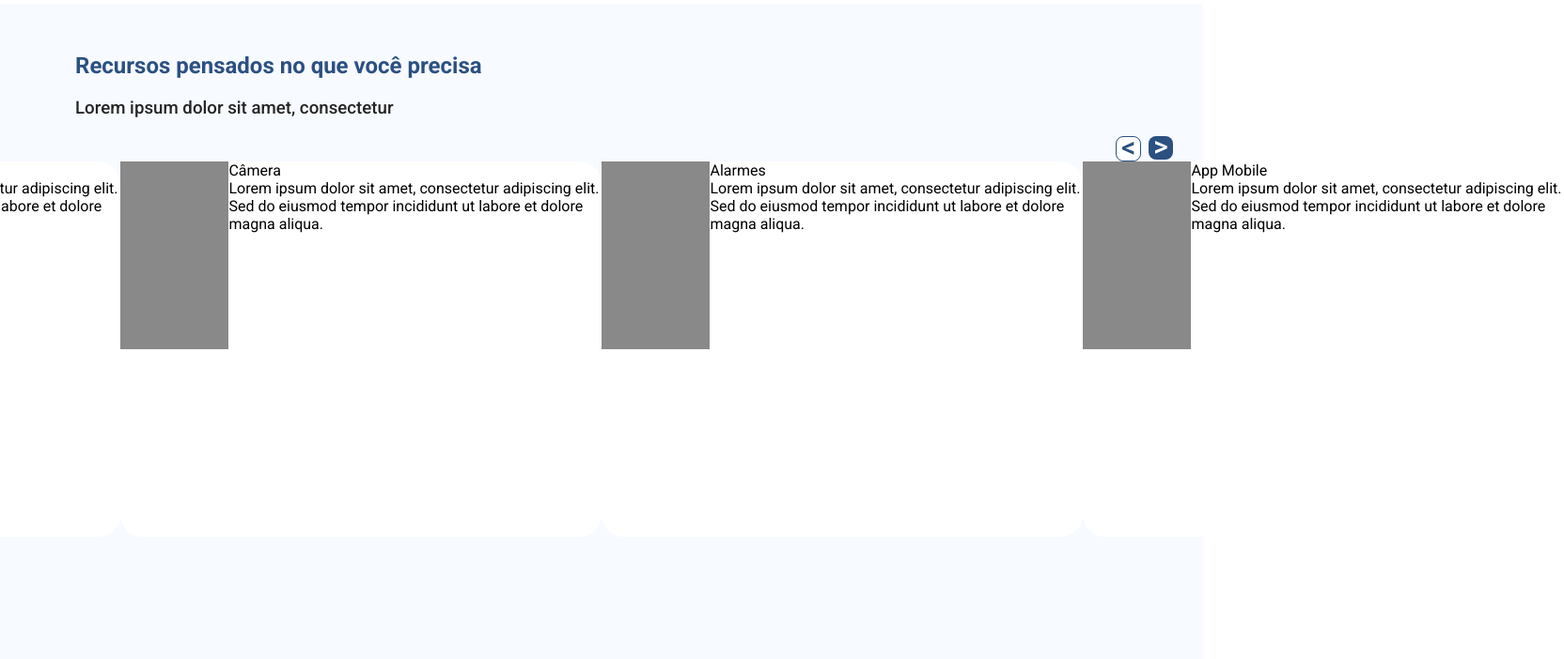
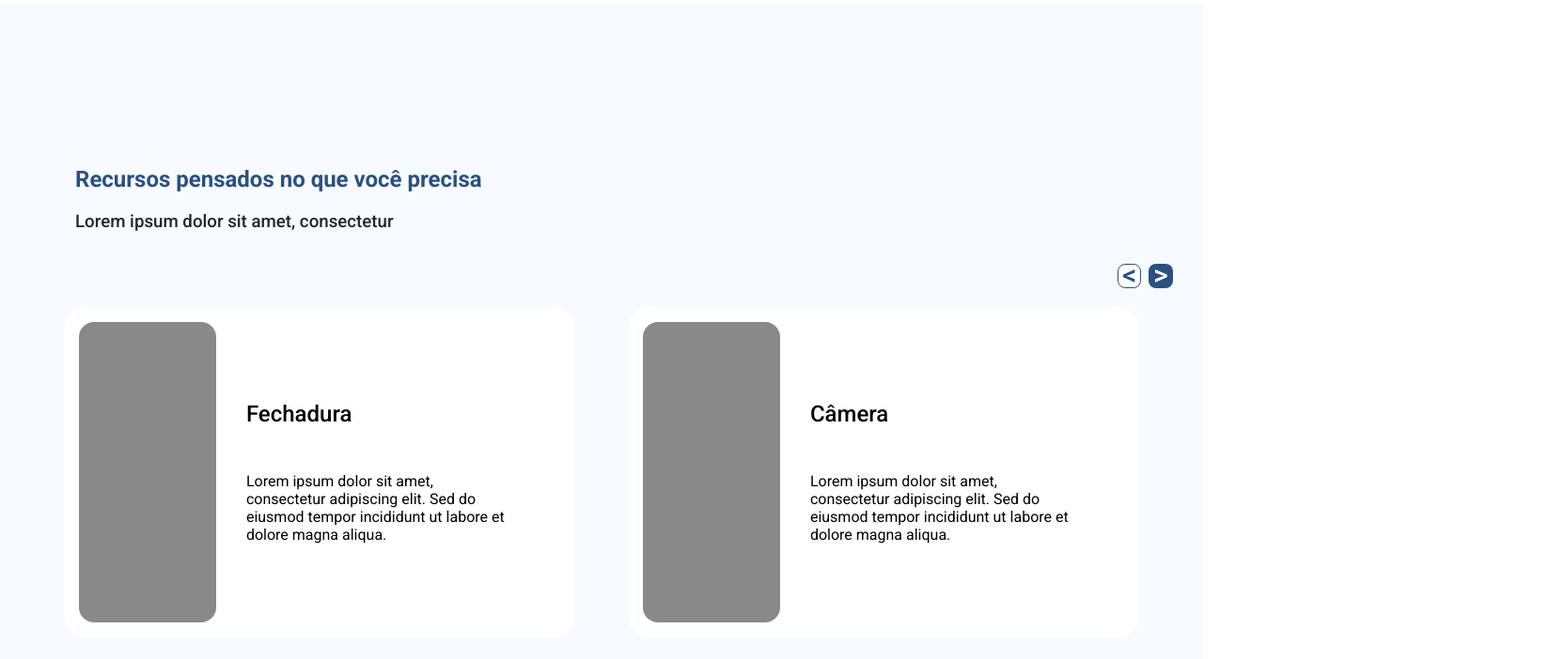
Before and after one commit to mariaeduardadepascoa/SafeNest, a plain HTML site: page index.html in a window 1280 px wide. Shown: the part 796-1498 px from the top of the page at 94% size, 1664 px wide, since content can reach past the window. Drawn offline with Linux system fonts and the light colour scheme.

Commit message:
Seção de recursos finalizada

```diff
--- a/index.html
+++ b/index.html
@@ -17,7 +17,7 @@
             </div>
             <div id="buttons-header">
                 <button id="button-login-header" onclick="abrirPaginaLogin()">Entrar</button>
-                <button id="buttons-cadastro" onclick="abrirPaginaCadastro()">Cadastre-se</button>
+                <button class="buttons-cadastro" onclick="abrirPaginaCadastro()">Cadastre-se</button>
             </div>
         </header>
         <div class="conjuntoDivsInicio">
@@ -26,21 +26,21 @@
                 <h3><span>O SafeNest é o sistema de segurança residencial inteligente que monitora, alerta e protege sua família 24 horas por dia.</span></h3>
             </div>
             <div class="buttonsInicialPage">
-                <button id="buttons-cadastro" onclick="abrirPaginaCadastro()">Começar agora<img src="imagens/External link.svg" alt="Ícone branco de link externo"></button>
+                <button class="buttons-cadastro" onclick="abrirPaginaCadastro()">Começar agora<img src="imagens/External link.svg" alt="Ícone branco de link externo"></button>
                 <button id="button-como-funciona" href="#comece-a-usar">Como funciona</button>
             </div>
         </div>
         <div class="inicialPage-imagem"></div>
     </section>
-    <section class="recursos-page">
+    <section class="recursos-page" >
         <div class="top-texts">
             <h1>Recursos pensados no que você precisa</h1>
             <h3>Lorem ipsum dolor sit amet, consectetur</h3>
         </div>
 
         <div class="buttons-recursos-cards">
-            <div class="button-voltar"><img src="imagens/_.svg" alt="Seta para voltar"></div>
-            <div class="button-proximo"><img src="imagens/_ (1).svg" alt="Seta para avançar"></div>
+            <button type="button" class="button-voltar"><img src="imagens/_.svg" alt="Seta para voltar" onclick="mostrarCards()"></button>
+            <button type="button" class="button-proximo"><img src="imagens/_ (1).svg" alt="Seta para avançar" onclick="mostrarCards()"></button>
         </div>
 
         <div class="recursos-cards">
@@ -65,7 +65,7 @@
                 </div>
             </div>
 
-            <div id="alarmes">
+            <div id="alarmes" class="none">
                 <div class="background">
                     <div class="imagem"></div>
                     <div class="conjunto-texts">
@@ -75,7 +75,7 @@
                 </div>
             </div>
 
-            <div class="app-mobile">
+            <div id="app-mobile" class="none">
                 <div class="background">
                     <div class="imagem"></div>
                     <div class="conjunto-texts">
@@ -91,5 +91,7 @@
     <section id="recursos"></section>
     <section id="comece-a-usar"></section>
     <section id="sobre-nos"></section>
+
+    <script src="script.js"></script>
 </body>
 </html>
--- a/script.js
+++ b/script.js
@@ -3,21 +3,53 @@
 //primeiro git add/commit/push: escreve na branch do canto esquerdo oq se trata e envia, depois so att o github
 // ou escreve isso no terminal: git add . -----> git commit -m "mensagem explicando a mudança feita" -----> git push origin main
 
-var nfc_lido = false;
-var porta_abriu = true;
-var vibracao_fraca = false;
+// var nfc_lido = false;
+// var porta_abriu = true;
+// var vibracao_fraca = false;
 
-var resultadoAcesso = verificarAcesso(nfc_lido, porta_abriu, vibracao_fraca);
-console.log(resultadoAcesso);
+// var resultadoAcesso = verificarAcesso(nfc_lido, porta_abriu, vibracao_fraca);
+// console.log(resultadoAcesso);
 
-function verificarAcesso (nfc_lido, porta_abriu, vibracao_fraca) {
-    if (nfc_lido == true && vibracao_fraca == true) {
-        return "Acesso AUTORIZADO";
-    } else if (nfc_lido == false && vibracao_fraca == false && porta_abriu == true) {
-        return "Alerta ARROMBAMENTO";
-    } else if (nfc_lido == false && vibracao_fraca == true && porta_abriu == true) {
-        return "Acesso AUTORIZADO (chave física)";
-    }
+// function verificarAcesso (nfc_lido, porta_abriu, vibracao_fraca) {
+//     if (nfc_lido == true && vibracao_fraca == true) {
+//         return "Acesso AUTORIZADO";
+//     } else if (nfc_lido == false && vibracao_fraca == false && porta_abriu == true) {
+//         return "Alerta ARROMBAMENTO";
+//     } else if (nfc_lido == false && vibracao_fraca == true && porta_abriu == true) {
+//         return "Acesso AUTORIZADO (chave física)";
+//     }
 
-    return "Sistema fora do ar/situação não reconhecida" //return para caso nao caia em nenhum dos if's
+//     return "Sistema fora do ar/situação não reconhecida" //return para caso nao caia em nenhum dos if's
+// }
+
+
+function mostrarCards() {
+    let fechadura = document.getElementById('fechadura');
+    let camera = document.getElementById('camera');
+    let alarmes = document.getElementById('alarmes');
+    let appMobile = document.getElementById('app-mobile');
+
+    let buttonVoltar = document.querySelector('.button-voltar');
+    let buttonProximo = document.querySelector('.button-proximo');
+
+    buttonProximo.addEventListener('click', function() {
+        fechadura.classList.add('none');
+        camera.classList.add('none');
+
+        alarmes.classList.remove('none');
+        appMobile.classList.remove('none');
+
+        console.log('Botão de PRÓXIMO apertado');
+    });
+
+    buttonVoltar.addEventListener('click', function() {
+        alarmes.classList.add('none');
+        appMobile.classList.add('none');
+
+        fechadura.classList.remove('none');
+        camera.classList.remove('none');
+
+        console.log('Botão de VOLTAR apertado');
+    });
+
 }
--- a/style.css
+++ b/style.css
@@ -96,11 +96,11 @@ section {
     font-family: var(--font-family);
 }
 
-.header #buttons-cadastro {
+.header .buttons-cadastro {
     width: 10rem;
 }
 
-#buttons-cadastro {
+.buttons-cadastro {
     background-color: var(--azul-principal);
     border-radius: 1rem;
     color: var(--branco-principal);
@@ -159,7 +159,7 @@ section {
     gap: 2rem;
 }
 
-.buttonsInicialPage #buttons-cadastro {
+.buttonsInicialPage .buttons-cadastro {
     align-items: center;
     justify-content: center;
     display: flex;
@@ -170,7 +170,7 @@ section {
     width: 15vw;
 }
 
-.buttonsInicialPage #buttons-cadastro img {
+.buttonsInicialPage .buttons-cadastro img {
     height: 50%;
 }
 
@@ -189,9 +189,10 @@ section {
 /* SEÇÃO DE RECURSOS */
 .recursos-page {
     flex-direction: column;
-    /* justify-content: center; */
-    /* align-items: flex-start; */
+    justify-content: center;
+    align-items: center;
     background-color: var(--azul-terciario);
+    gap: 1rem;
 }
 
 .recursos-page .top-texts {
@@ -211,8 +212,13 @@ section {
 
 .recursos-page .recursos-cards {
     display: flex;
-    align-self: center;
     flex-direction: row;
+    align-items: center;
+    justify-content: center;
+    width: 100%;
+    gap: 3.5rem;
+    height: 45vh;
+
 }
 
 .recursos-page .buttons-recursos-cards {
@@ -235,28 +241,51 @@ section {
 .recursos-page .button-voltar {
     background-color: var(--branco-principal);
     border: 1px solid var(--azul-principal);
+    cursor: pointer;
 }
 
 .recursos-page .button-proximo {
     background-color: var(--azul-principal);
+    border: none;
+    cursor: pointer;
 }
+
 
 .recursos-page .recursos-cards .background {
     display: flex;
     flex-direction: row;
     background-color: var(--branco-principal);
-    height: 50vh;
+    height: 40vh;
     width: 40vw;
     border-radius: 1.5rem;
+    padding: 1rem;
+
+}
+
+.recursos-page .recursos-cards .none {
+    display: none;
 }
 
 .recursos-page .recursos-cards .background .imagem {
-    height: 50%;
-    width: 50%;
+    height: 100%;
+    width: 75%;
     background-color: #898989;
+    border-radius: 1rem;
 }
 
 .recursos-page .recursos-cards .background .conjunto-texts {
     display: flex;
     flex-direction: column;
+    padding-left: 2rem;
+    gap: 3rem;
+    justify-content: center;
 }
+
+.recursos-page .recursos-cards .background .conjunto-texts .title {
+    font-weight: var(--font-weight-medium);
+    font-size: 1.5rem;
+}
+
+.recursos-page .recursos-cards .background .conjunto-texts .subtext {
+    width: 85%;
+}
```
